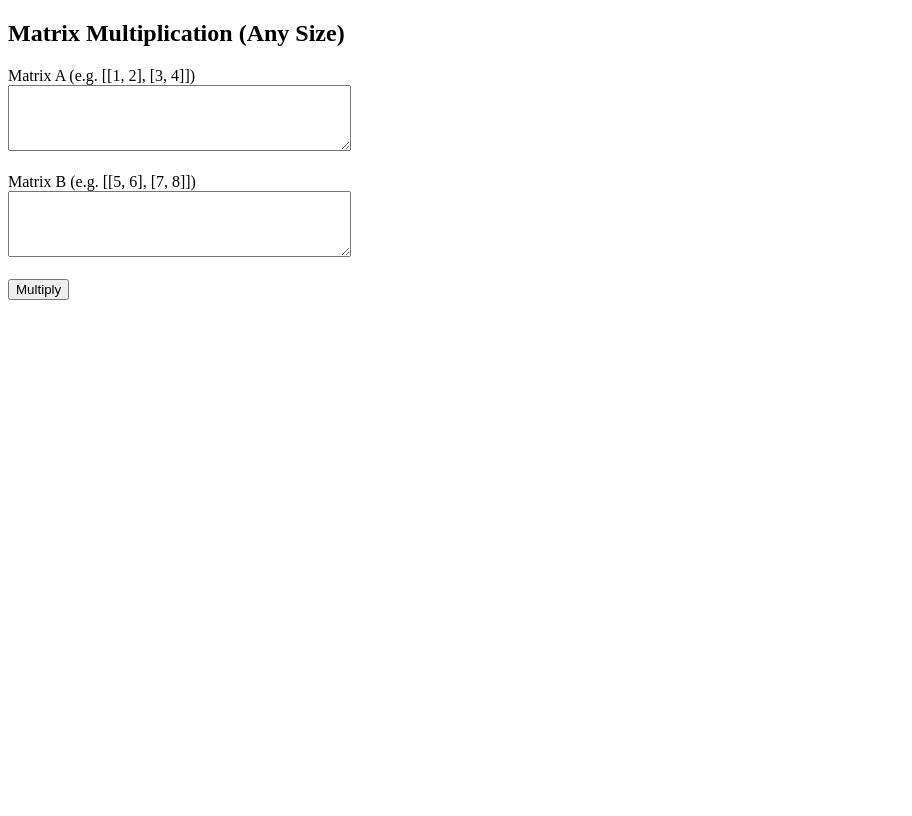
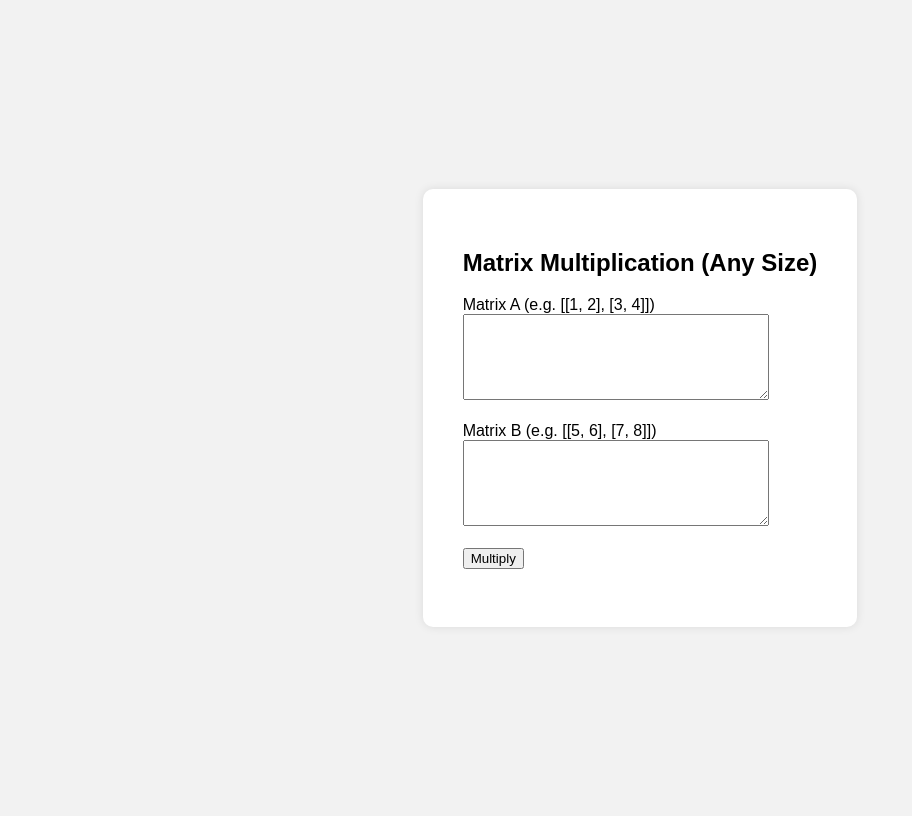
Before and after one commit to nejum05/matrix, a Flask app: page / in a window 1280 px wide. Shown: the whole page, without its empty margins (0-912 px from the left). Before the commit the page ends 300 px from the top, so only its background shows below. Run offline with Flask 2, Linux system fonts and the light colour scheme.

Commit message:
first commit

```diff
--- a/app.py
+++ b/app.py
@@ -12,24 +12,18 @@ def index():
             matrix_a = eval(request.form['matrix_a'])
             matrix_b = eval(request.form['matrix_b'])
 
-            # Validate if matrices can be multiplied
+            # Validate multiplication rules
             if len(matrix_a[0]) != len(matrix_b):
                 error = "Number of columns in Matrix A must equal number of rows in Matrix B"
             else:
-                # Matrix multiplication
                 result = []
                 for i in range(len(matrix_a)):
                     row = []
                     for j in range(len(matrix_b[0])):
-                        sum = 0
-                        for k in range(len(matrix_b)):
-                            sum += matrix_a[i][k] * matrix_b[k][j]
-                        row.append(sum)
+                        cell = sum(matrix_a[i][k] * matrix_b[k][j] for k in range(len(matrix_b)))
+                        row.append(cell)
                     result.append(row)
         except Exception as e:
             error = f"Invalid input: {e}"
 
     return render_template('index.html', result=result, error=error)
-
-if __name__ == '__main__':
-    app.run(debug=True)
--- a/render.yaml
+++ b/render.yaml
@@ -2,5 +2,5 @@ services:
   - type: web
     name: matrix-mult-app
     env: python
-    buildCommand: ""
-    startCommand: gunicorn app:app
+    buildCommand: "pip install -r requirements.txt"
+    startCommand: "gunicorn app:app"
--- a/templates/index.html
+++ b/templates/index.html
@@ -2,26 +2,47 @@
 <html>
 <head>
     <title>Matrix Multiplication</title>
+    <style>
+        body {
+            display: flex;
+            justify-content: center;
+            align-items: center;
+            min-height: 100vh;
+            background-color: #f2f2f2;
+            font-family: Arial, sans-serif;
+        }
+        form {
+            background: white;
+            padding: 40px;
+            border-radius: 10px;
+            box-shadow: 0px 0px 10px rgba(0,0,0,0.1);
+        }
+        textarea {
+            width: 300px;
+            height: 80px;
+        }
+    </style>
 </head>
 <body>
+    <form method="post">
         <h2>Matrix Multiplication (Any Size)</h2>
-    <form method="post">
+
         <label>Matrix A (e.g. [[1, 2], [3, 4]])</label><br>
-        <textarea name="matrix_a" rows="4" cols="40"></textarea><br><br>
+        <textarea name="matrix_a" required>{{ request.form.matrix_a or '' }}</textarea><br><br>
 
         <label>Matrix B (e.g. [[5, 6], [7, 8]])</label><br>
-        <textarea name="matrix_b" rows="4" cols="40"></textarea><br><br>
+        <textarea name="matrix_b" required>{{ request.form.matrix_b or '' }}</textarea><br><br>
 
-        <button type="submit">Multiply</button>
-    </form>
+        <button type="submit">Multiply</button><br><br>
 
         {% if error %}
-        <p style="color: red;"><strong>{{ error }}</strong></p>
+            <p style="color: red;">{{ error }}</p>
         {% endif %}
 
         {% if result %}
             <h3>Result:</h3>
             <pre>{{ result }}</pre>
         {% endif %}
+    </form>
 </body>
 </html>
```
Also changed, not shown: templates/result.html (+7 -8 lines). Lines whose indentation alone changed are shown as unchanged.
